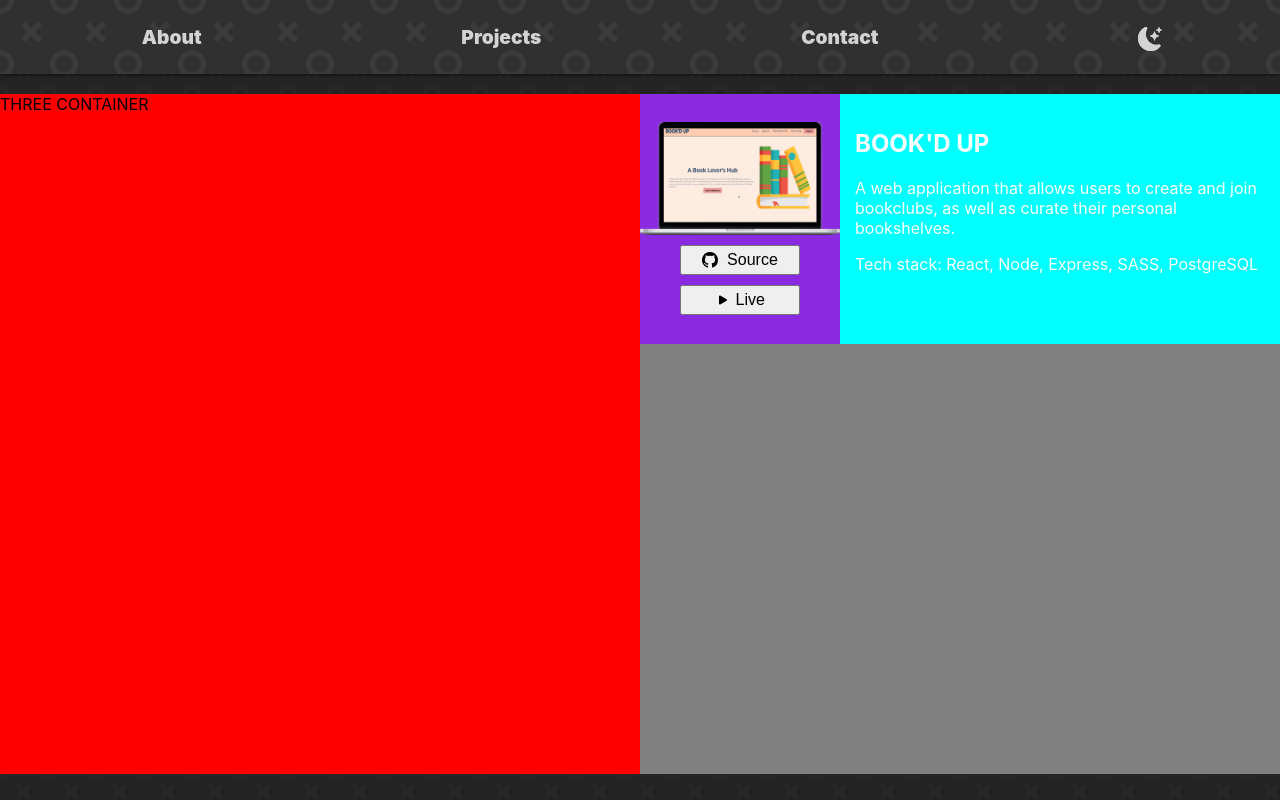
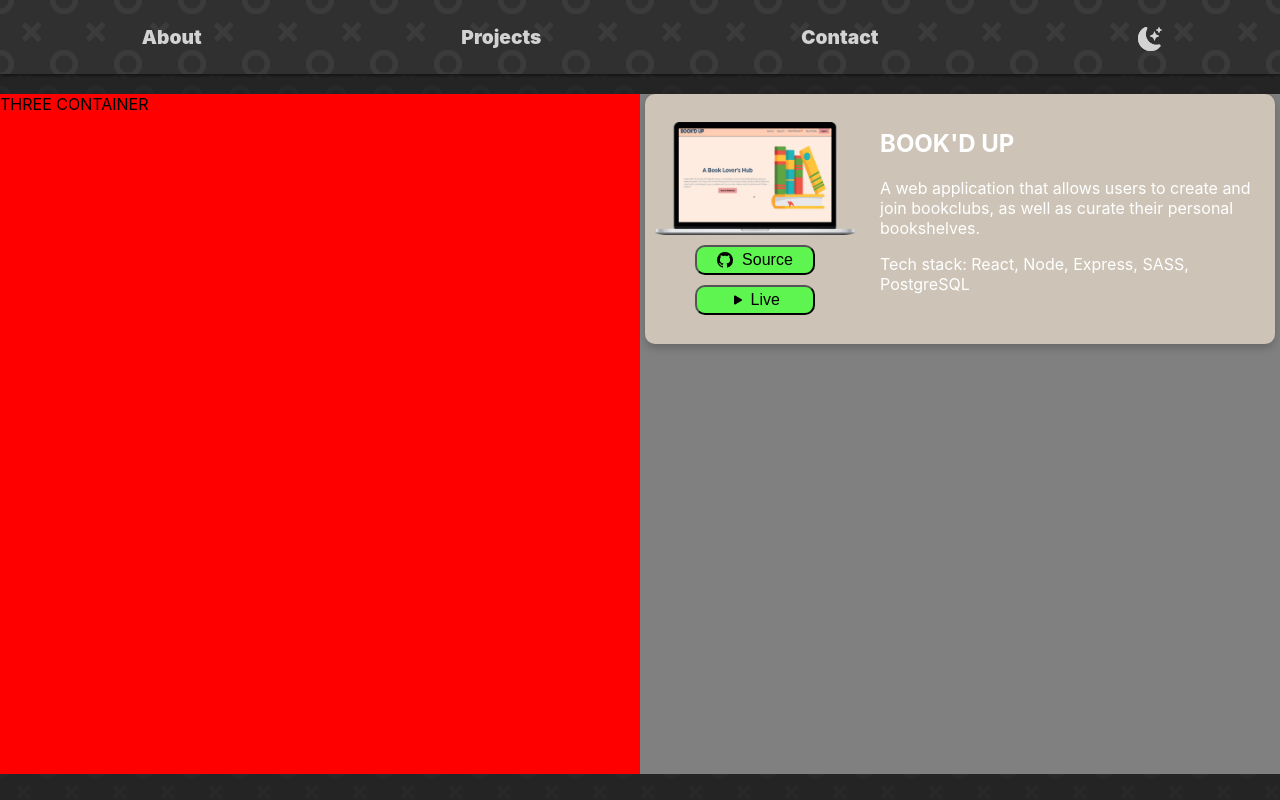
Before and after one commit to saadsidd/saadsidd.github.io, a React (Create React App) app: page / in a window 1280 px wide. Built offline with nearby package versions, Linux system fonts and the light colour scheme; the HTML template or start-up script is replaced by a standard one.

Commit message:
added project card types and css

```diff
--- a/src/components/styles/ProjectCard.css
+++ b/src/components/styles/ProjectCard.css
@@ -1,15 +1,33 @@
 .project-container {
   height: 250px;
-  background-color: aqua;
+  background-color:rgba(228, 216, 200, 0.768);
   display: flex;
+
+  border-radius: 10px;
+  margin-bottom: 15px;
+  margin-left: 5px;
+  margin-right: 5px;
+}
+
+.project-container {
+  box-shadow: 0 4px 8px 0 rgba(0,0,0,0.2);
+  transition: 0.3s box-shadow;
+  /* width: 40%; */
+}
+
+.project-container:hover {
+  box-shadow: 0px 4px 7px 0 rgb(0 0 0 / 70%)
 }
 
 .project-container-left {
-  background-color: blueviolet;
+  /* background-color: blueviolet; */
   display: flex;
   flex-direction: column;
   justify-content: center;
   align-items: center;
+  padding: 10px;
+
+  /* border-radius: 20px 0px 0px 20px; */
 }
 
 .project-image {
@@ -24,8 +42,13 @@
   align-items: center;
   font-size: medium;
   margin-top: 10px;
+  background-color: rgb(95, 245, 81);
+  border-radius: 10px;
+  cursor: pointer;
 }
 
 .project-container-right {
   padding: 15px;
+  /* border-radius: 0px 20px 20px 0px; */
+  /* background-color: brown; */
 }
```
Also changed, not shown: src/components/ProjectCard.tsx (+10 -0 lines).
